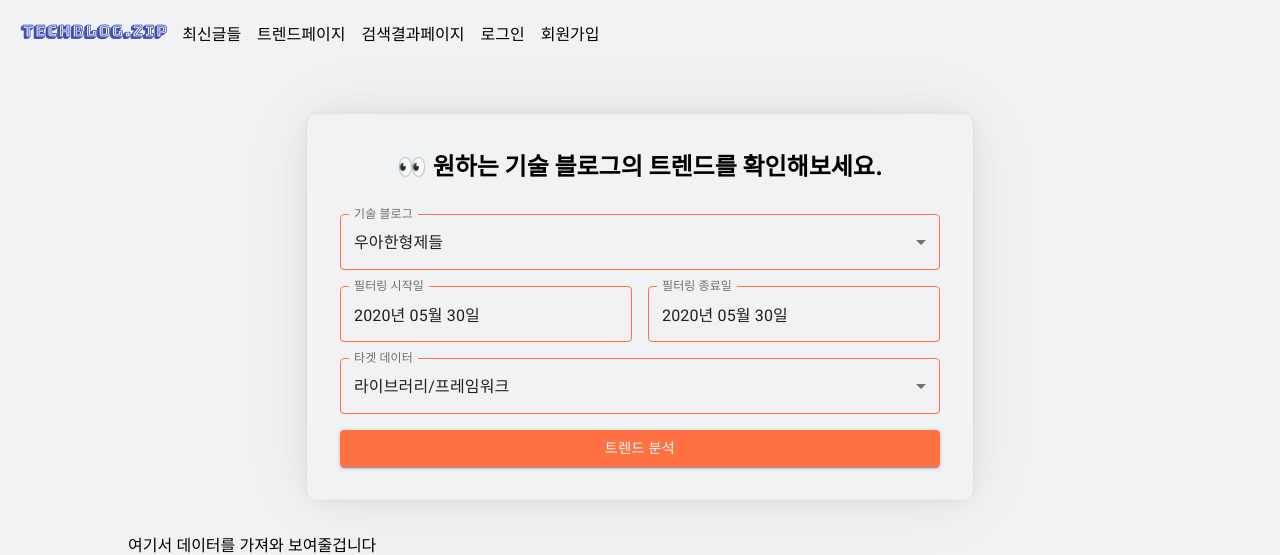
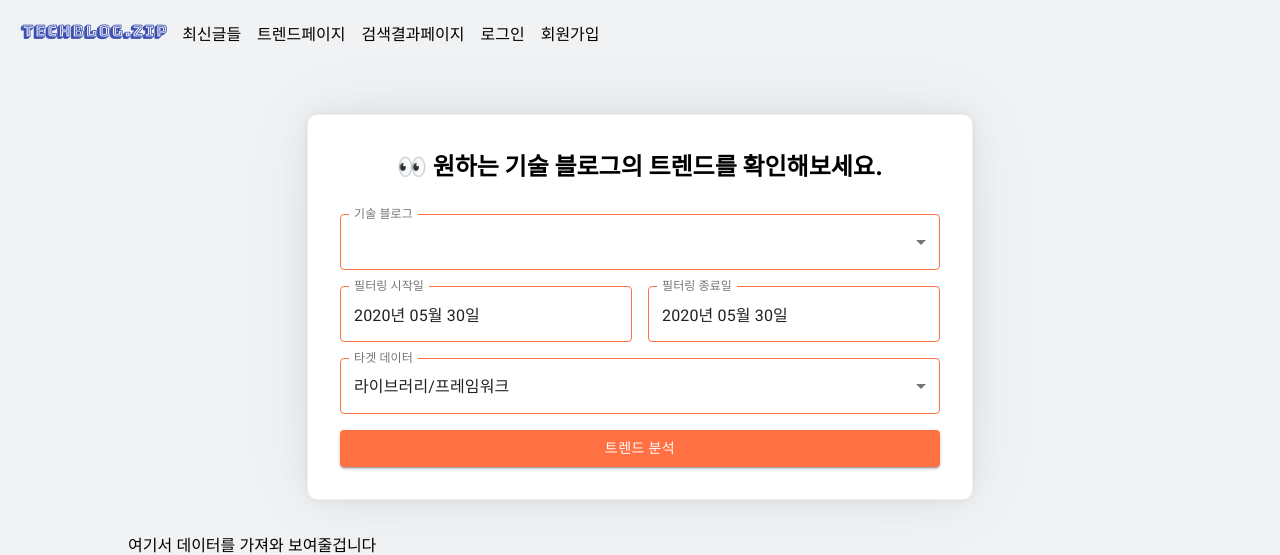
Before and after one commit to GAEBL/techblogzip, a React (Create React App) app in the folder frontend/: page /trend in a window 1280 px wide. Shown: the top 555 px of the page. Built offline with nearby package versions, Linux system fonts and the light colour scheme.

Commit message:
refactor: 트렌드 폼 배경색 추가

```diff
--- a/frontend/src/pages/TrendPage/TrendForm.js
+++ b/frontend/src/pages/TrendPage/TrendForm.js
@@ -14,6 +14,7 @@ import { getTrendData } from '../../reducers/trend';
 import moment from 'moment';
 
 const TrendFormWrapper = styled.form`
+  background-color: white;
   max-width: 600px;
   margin: 2rem auto;
   display: grid;
@@ -107,11 +108,16 @@ function TrendForm(props) {
         name="company"
         onChange={handleChange}
       >
-        {companyLogoData.map((data, i) => (
-          <MenuItem key={i} value={data.name}>
-            {data.displayName}
-          </MenuItem>
-        ))}
+        {companyLogoData.map((data, i) => {
+          if (i > 0) {
+            return (
+              <MenuItem key={i} value={data.name}>
+                {data.displayName}
+              </MenuItem>
+            );
+          }
+          return null;
+        })}
       </SimpleTextField>
       <DateWrapper>
         <MuiPickersUtilsProvider utils={DateFnsUtils} locale={koLocale}>
```
